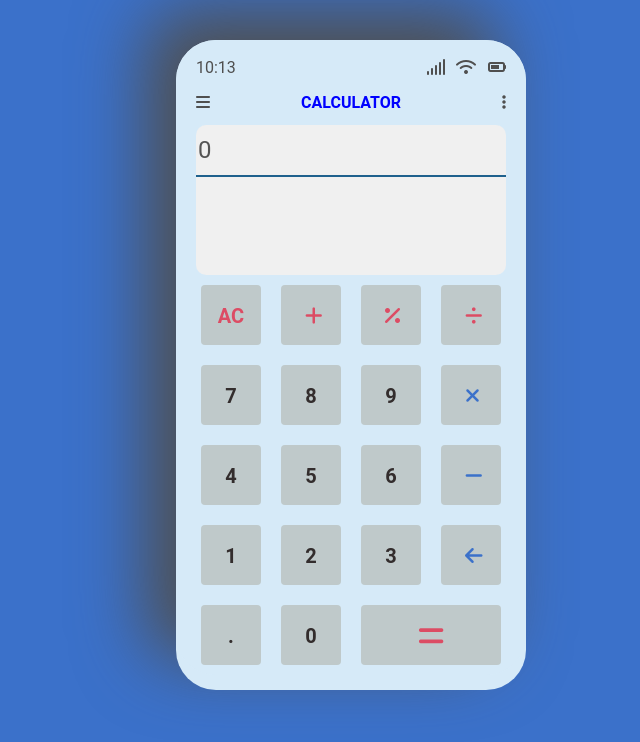
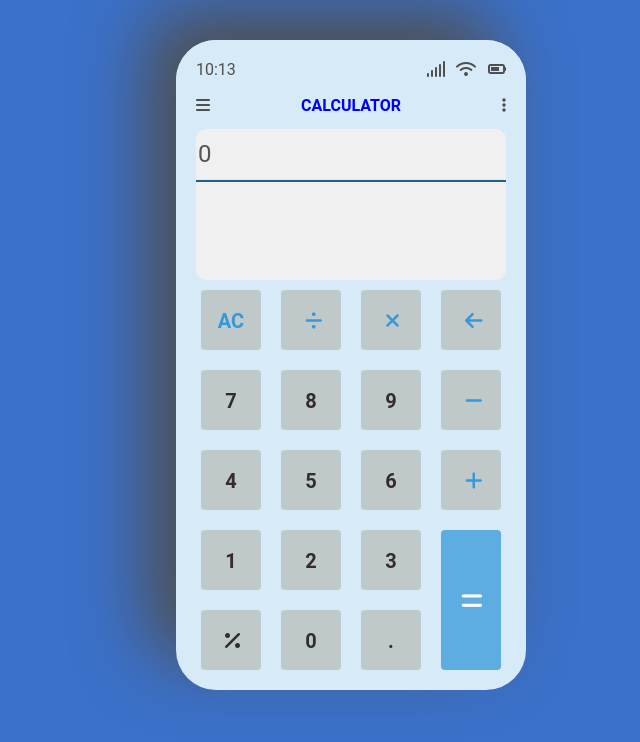
Before and after one commit to Chentiwuni/Calculator, a plain HTML site: page index.html in a window 1280 px wide. Shown: the whole page, without its empty margins (289-929 px from the left). Drawn offline with nearby package versions, Linux system fonts and the light colour scheme.

Commit message:
changed the layout of the buttons container

```diff
--- a/calculator.css
+++ b/calculator.css
@@ -9,9 +9,9 @@
 
 }
 
-.buttons-container {
+.upper-section {
 width: 100%;
-height: 100%px;
+height: 240px;
 background-color: #D6EAF8;
 display: flex;
 justify-content: center;
@@ -20,24 +20,36 @@ flex-wrap: wrap;
 border-radius: 40px;
 }
 
+.buttons-container {
+    width: 100%;
+    height: 400px;
+    display: grid;
+    grid-template-columns: repeat(4, 80px);
+    grid-template-rows: repeat(5, 80px);
+    justify-content: center;
+    align-content: center;
+}
+
 .btn {
-width: 60px;
-height: 60px;
 margin: 10px;
 font-size: large;
 background-color: #bfc9ca !important;
 }
 
 .equal-btn {
-    width: 140px;
-    height: 60px;
-    margin: 10px;
-    font-size: large;
+    grid-column: 4;
+    grid-row: 4 / span 2;
+    background-color: #5DADE2 !important;
+    padding-left: 20px !important;
 }
 
 .num {
 font-weight: bolder;
 color: black;
+}
+
+.operator {
+    color: #3498DB !important;
 }
 
 .inputOne, .inputTwo {
--- a/index.html
+++ b/index.html
@@ -15,7 +15,7 @@
   <body class="bg-primary">
     <div class="main-container mx-auto">
 
-       <div class="buttons-container">
+       <div class="upper-section">
         <div class="top-space"></div>
           <div class="topOne">
              <div id="timeDisplay" class="time-Icon">9:45</div>
@@ -32,32 +32,37 @@
 
           <input class="inputOne fs-4" type="text" id="expression-display" disabled>
           <div class="inputTwo fs-1 text-primary" id="calculated-display"></div>
-          <button type="button" class="btn btn-secondary fw-bolder fs-5 d-flex align-items-center justify-content-center text-danger" onclick="clearDisplay()">AC</button>
-          <button type="button" class="btn btn-secondary fw-bolder fs-5 text-danger" onclick="appendToDisplay('+')"><i class="fa-solid fa-plus"></i></button>
+          </div>
 
-          <button type="button" class="btn btn-secondary fw-bolder fs-5 text-danger" onclick="appendToDisplay('%')"><i class="fa-solid fa-percent"></i></button>
-          <button type="button" class="btn btn-secondary fw-bolder fs-5 text-danger" onclick="appendToDisplay('÷')"><i class="fa-solid fa-divide"></i></button>
+
+          <div class="buttons-container">
+          <button type="button" class="btn btn-secondary operator fw-bolder fs-5 d-flex align-items-center justify-content-center" onclick="clearDisplay()">AC</button>
+          <button type="button" class="btn btn-secondary operator fw-bolder fs-5" onclick="appendToDisplay('÷')"><i class="fa-solid fa-divide"></i></button>
+
+          <button type="button" class="btn btn-secondary operator fw-bolder fs-5" onclick="appendToDisplay('×')"><i class="fa-solid fa-xmark"></i></button>
+          <button type="button" class="btn btn-secondary operator fw-bolder fs-5" onclick="deletOneValue()"><i class="fa-solid fa-arrow-left"></i></button>
 
           <button type="button" class="btn btn-secondary num fw-bolder fs-5 text-dark" onclick="appendToDisplay('7')">7</button>
           <button type="button" class="btn btn-secondary num fw-bolder fs-5 text-dark" onclick="appendToDisplay('8')">8</button>
           <button type="button" class="btn btn-secondary num fw-bolder fs-5 text-dark" onclick="appendToDisplay('9')">9</button>
-          <button type="button" class="btn btn-secondary fw-bolder fs-5 text-primary" onclick="appendToDisplay('×')"><i class="fa-solid fa-xmark"></i></button>
+          <button type="button" class="btn btn-secondary operator fw-bolder fs-5" onclick="appendToDisplay('-')"><i class="fa-solid fa-minus"></i></button>
 
           <button type="button" class="btn btn-secondary num fw-bolder fs-5 text-dark" onclick="appendToDisplay('4')">4</button>
           <button type="button" class="btn btn-secondary num fw-bolder fs-5 text-dark" onclick="appendToDisplay('5')">5</button>
           <button type="button" class="btn btn-secondary num fw-bolder fs-5 text-dark" onclick="appendToDisplay('6')">6</button>
-          <button type="button" class="btn btn-secondary fw-bolder fs-5 text-primary" onclick="appendToDisplay('-')"><i class="fa-solid fa-minus"></i></button>
+          <button type="button" class="btn btn-secondary operator fw-bolder fs-5" onclick="appendToDisplay('+')"><i class="fa-solid fa-plus"></i></button>
 
           <button type="button" class="btn btn-secondary num fw-bolder fs-5 text-dark" onclick="appendToDisplay('1')">1</button>
           <button type="button" class="btn btn-secondary num fw-bolder fs-5 text-dark" onclick="appendToDisplay('2')">2</button>
           <button type="button" class="btn btn-secondary num fw-bolder fs-5 text-dark" onclick="appendToDisplay('3')">3</button>
-          <button type="button" class="btn btn-secondary fw-bolder fs-5 text-primary" onclick="deletOneValue()"><i class="fa-solid fa-arrow-left"></i></button>
+          <button type="button" class="btn equal-btn btn-secondary fw-bolder fs-5 text-white" onclick="computeDisplay()"><i class="fa-solid fa-equals fa-lg"></i></button>
 
+          <button type="button" class="btn btn-secondary fw-bolder fs-5 text-dark" onclick="appendToDisplay('%')"><i class="fa-solid fa-percent"></i></button>
+          <button type="button" class="btn btn-secondary num fw-bolder fs-5 text-dark" onclick="appendToDisplay('0')">0</button>
           <button type="button" class="btn btn-secondary num fw-bolder fs-5 text-dark" onclick="appendToDisplay('.')">.</button>
-          <button type="button" class="btn btn-secondary num fw-bolder fs-5 text-dark" onclick="appendToDisplay('0')">0</button>
-          <button type="button" class="btn equal-btn btn-secondary fw-bolder fs-5 text-danger" onclick="computeDisplay()"><i class="fa-solid fa-equals fa-xl"></i></button>
 
-       </div>
+          </div>
+
 
     </div>
     <script type="text/javascript" src="calculator.js"></script>
```
